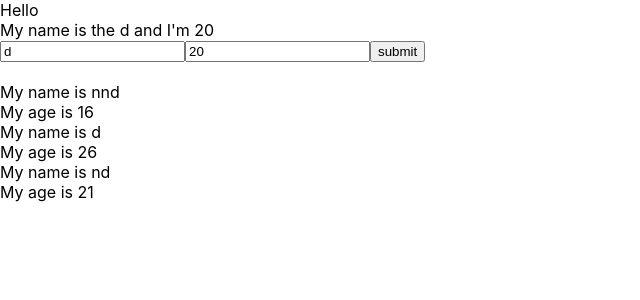
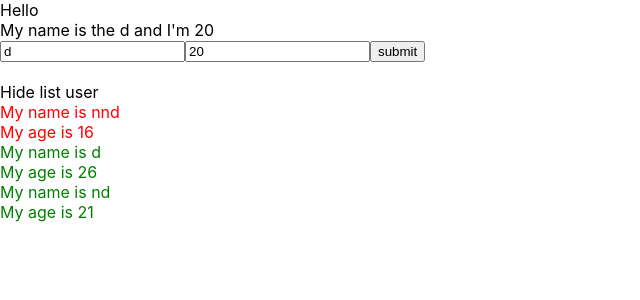
Before and after one commit to dth1237/reactjs, a React (Create React App) app: page / in a window 1280 px wide. Shown: the top 300 px of the page, without its empty margins (0-640 px from the left). Built offline with nearby package versions, Linux system fonts and the light colour scheme.

Commit message:
conditional output

```diff
--- a/src/App.css
+++ b/src/App.css
@@ -1,3 +1,14 @@
+.red {
+  color : red
+}
+.green {
+  color : green
+}
+
+
+
+
+
 body {
   margin: 0;
   font-family: -apple-system, BlinkMacSystemFont, 'Segoe UI', 'Roboto', 'Oxygen',
--- a/src/components/Displayinfor.js
+++ b/src/components/Displayinfor.js
@@ -3,14 +3,36 @@
 class Displayinfor extends React.Component
 {
 //prop
+    state = {
+        isshowisuser:true
+
+    }
+    handlshowhide =()=>
+    {
+        this.setState(
+        {
+            isshowisuser:!this.state.isshowisuser
+        })
+    }
     render(){
        const{listUser} = this.props;
-       console.log(listUser);
         return (
             <div>
+                <div>
+                    <span onClick={()=>{this.handlshowhide()}}>
+
+                            {this.state.isshowisuser == true ? "Hide list user" : "show user"}</span>
+                </div>
+
+
+
+
+           {this.state.isshowisuser && <div>
                 {listUser.map ((user) => {
+                    // if (+user.age < 18)
+
                     return (
-                        <div key={user.id}>
+                        <div key={user.id} className = {+user.age > 18 ? 'green' : 'red'}>
                            <div> My name is {user.name}</div>
                             <div> My age is {user.age}</div>
 
@@ -18,20 +40,17 @@
                     )
 
 
+
                 })}
 
 
 
 
-                {/* <div>
-                My name is {this.props.name}
-                </div>
-                <div>
-                My age   {this.props.age}
-                 </div> */}
 
 
 
+
+            </div>}
             </div>
         )
     }
--- a/src/index.js
+++ b/src/index.js
@@ -8,9 +8,9 @@
 const root = ReactDOM.createRoot(document.getElementById('root'));
 root.render(
   <Provider store={store}>
-    <React.StrictMode>
+    {/* <React.StrictMode> */}
       <App />
-    </React.StrictMode>
+    {/* </React.StrictMode> */}
   </Provider>
 );
 
```
